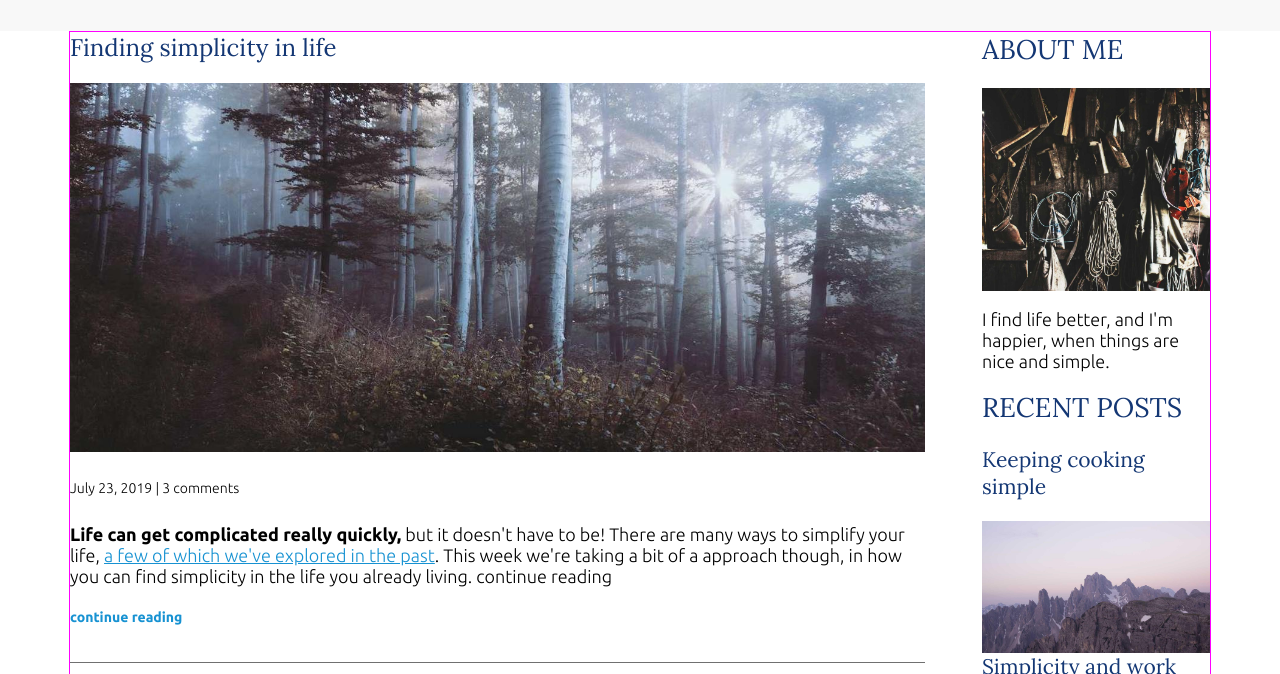
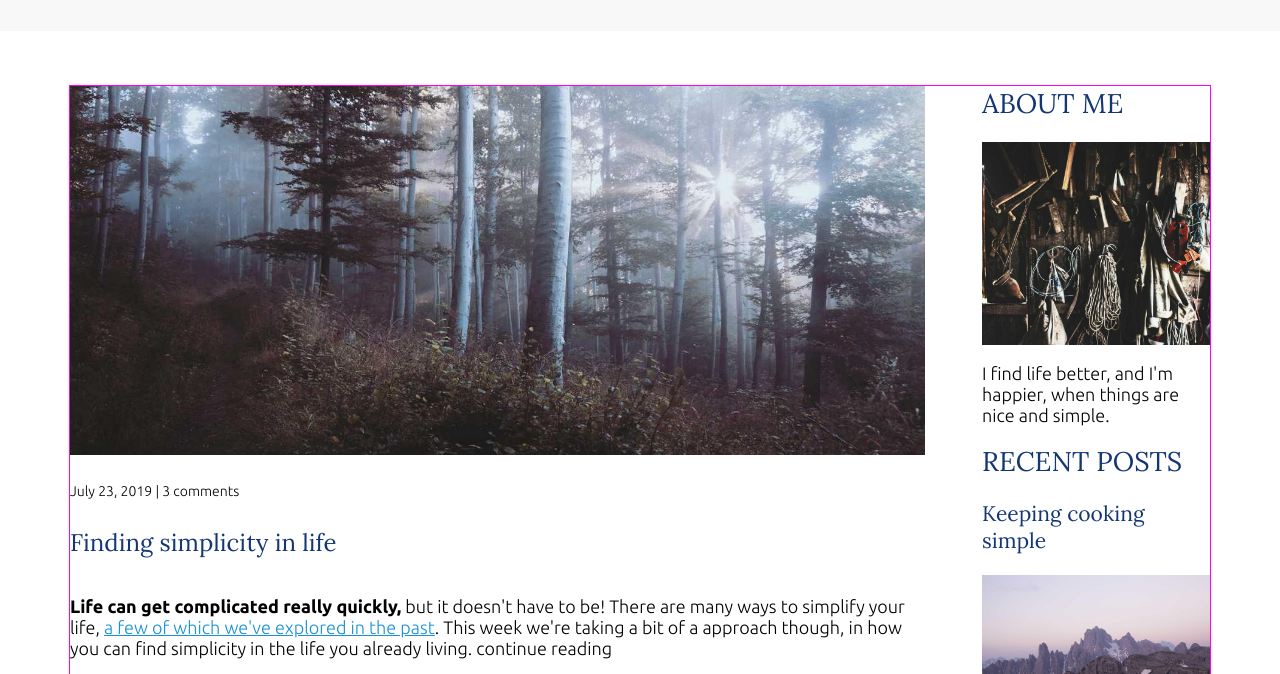
Before and after one commit to cfy1126/Responsive-Web-Design, a plain HTML site: page project/index.html in a window 1280 px wide. Shown: the part 118-792 px from the top of the page. Drawn offline with Linux system fonts and the light colour scheme.

Commit message:
文章元素排序order（弹性）

```diff
--- a/project/style.css
+++ b/project/style.css
@@ -82,6 +82,7 @@ header {
   background: #f8f8f8;
   padding: 2em 0;
   text-align: center;
+  margin-bottom: 3em;
 }
 
 .container {
@@ -162,7 +163,7 @@ nav a:focus {
   margin-bottom: 2em;
 }
 
-.article-recent{
+.article-recent {
   display: flex;
   flex-direction: column;
   margin-bottom: 2em;
@@ -176,13 +177,13 @@ nav a:focus {
   order: 1;
 }
 
-@media (min-width: 676px){
+@media (min-width: 676px) {
   .article-recent {
     flex-direction: row;
     justify-content: space-between;
   }
 
-  .article-recent-main{
+  .article-recent-main {
     width: 68%;
   }
 
@@ -190,10 +191,23 @@ nav a:focus {
     width: 30%;
   }
 
-  .article-image{
+  .article-image {
     width: 100%;
     min-height: 250px;
     object-fit: cover;
     object-position: left;
   }
+
+  .article-featured {
+    display: flex;
+    flex-direction: column;
+  }
+
+  .article-image {
+    order: -2;
+  }
+
+  .article-info{
+    order: -1;
+  }
 }
```
